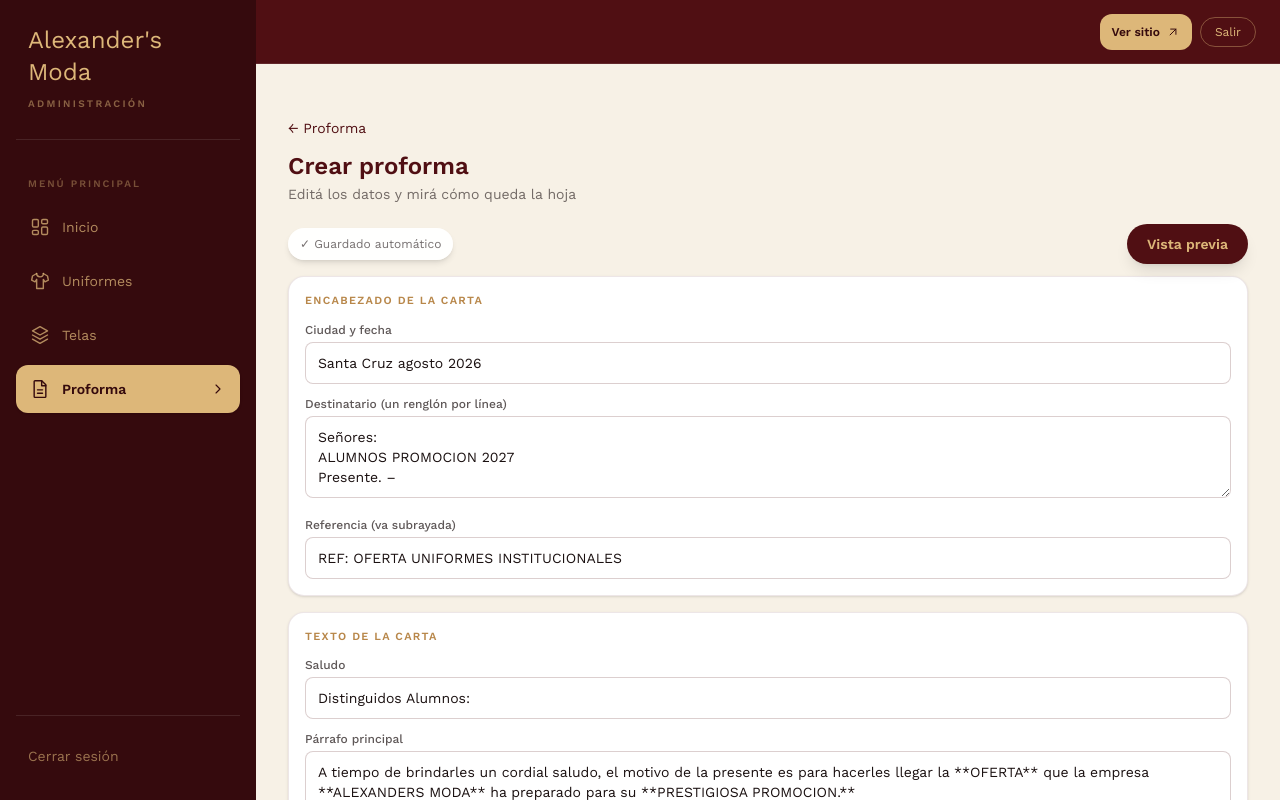
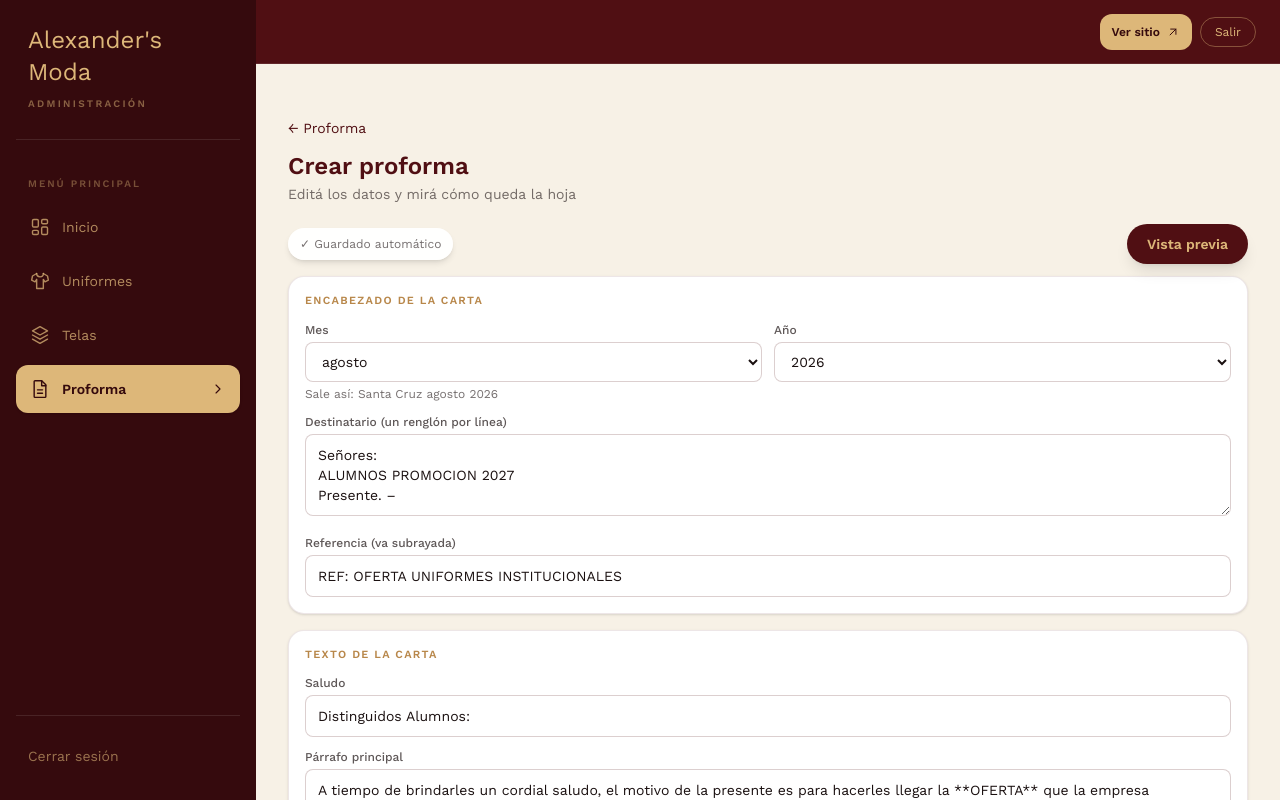
Before and after one commit to BladimirBLopez/Alexander-s-moda, a Next.js app: page /admin/proforma/crear in a window 1280 px wide. Shown: the top 800 px of the page. Built offline with nearby package versions, Linux system fonts and the light colour scheme.

Commit message:
proforma: selector de mes y año para la fecha de la carta

```diff
--- a/components/admin/GeneradorProforma.tsx
+++ b/components/admin/GeneradorProforma.tsx
@@ -56,6 +56,31 @@ async function esperarFuentes() {
   } catch {
     /* si fallan, se usan las fuentes de respaldo */
   }
+}
+
+const MESES = [
+  "enero", "febrero", "marzo", "abril", "mayo", "junio",
+  "julio", "agosto", "septiembre", "octubre", "noviembre", "diciembre",
+];
+
+function mesAnio(t: string) {
+  const txt = t.toLowerCase();
+  const m = MESES.findIndex((x) => txt.includes(x));
+  const a = txt.match(/20[0-9][0-9]/);
+  const hoy = new Date();
+  return {
+    mes: m >= 0 ? m : hoy.getMonth(),
+    anio: a ? Number(a[0]) : hoy.getFullYear(),
+  };
+}
+
+function opcionesAnio(actual: number) {
+  const y = new Date().getFullYear();
+  return Array.from(new Set([y, y + 1, actual])).sort((a, b) => a - b);
+}
+
+function armarFecha(mes: number, anio: number) {
+  return "Santa Cruz, " + MESES[mes] + " de " + anio;
 }
 
 function slug(t: string) {
@@ -439,13 +464,57 @@ export default function GeneradorProforma() {
           <Tarjeta>
             <SeccionTitulo>Encabezado de la carta</SeccionTitulo>
             <div className="space-y-3">
-              <Campo label="Ciudad y fecha">
-                <input
-                  value={datos.ciudadFecha}
-                  onChange={(e) => set("ciudadFecha", e.target.value)}
-                  className={inputCls}
-                />
-              </Campo>
+              <div>
+                <div className="grid grid-cols-2 gap-3">
+                  <Campo label="Mes">
+                    <select
+                      value={mesAnio(datos.ciudadFecha).mes}
+                      onChange={(e) =>
+                        set(
+                          "ciudadFecha",
+                          armarFecha(
+                            Number(e.target.value),
+                            mesAnio(datos.ciudadFecha).anio,
+                          ),
+                        )
+                      }
+                      className={inputCls}
+                    >
+                      {MESES.map((m, k) => (
+                        <option key={m} value={k}>
+                          {m}
+                        </option>
+                      ))}
+                    </select>
+                  </Campo>
+                  <Campo label="Año">
+                    <select
+                      value={mesAnio(datos.ciudadFecha).anio}
+                      onChange={(e) =>
+                        set(
+                          "ciudadFecha",
+                          armarFecha(
+                            mesAnio(datos.ciudadFecha).mes,
+                            Number(e.target.value),
+                          ),
+                        )
+                      }
+                      className={inputCls}
+                    >
+                      {opcionesAnio(mesAnio(datos.ciudadFecha).anio).map(
+                        (a) => (
+                          <option key={a} value={a}>
+                            {a}
+                          </option>
+                        ),
+                      )}
+                    </select>
+                  </Campo>
+                </div>
+                <p className="mt-1 text-xs text-carbon/60">
+                  Sale así: {datos.ciudadFecha}
+                </p>
+              </div>
               <Campo label="Destinatario (un renglón por línea)">
                 <textarea
                   rows={3}
```
